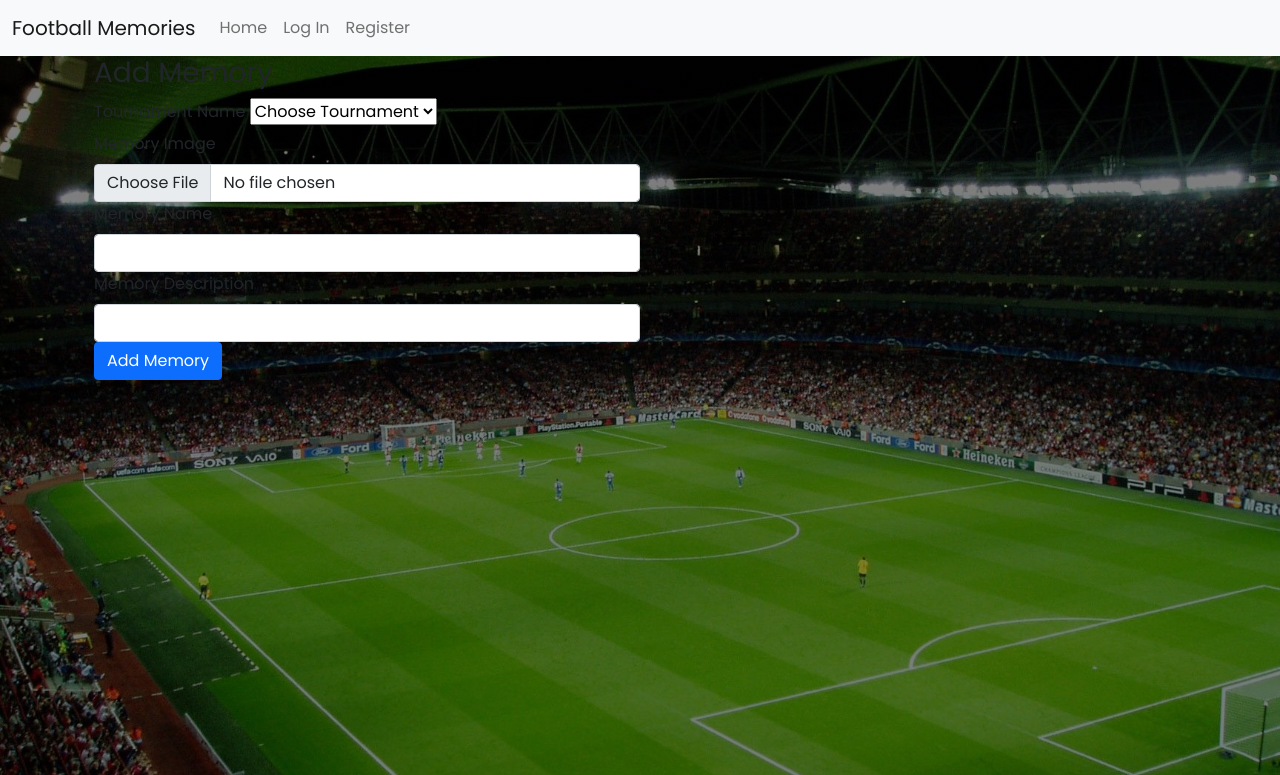
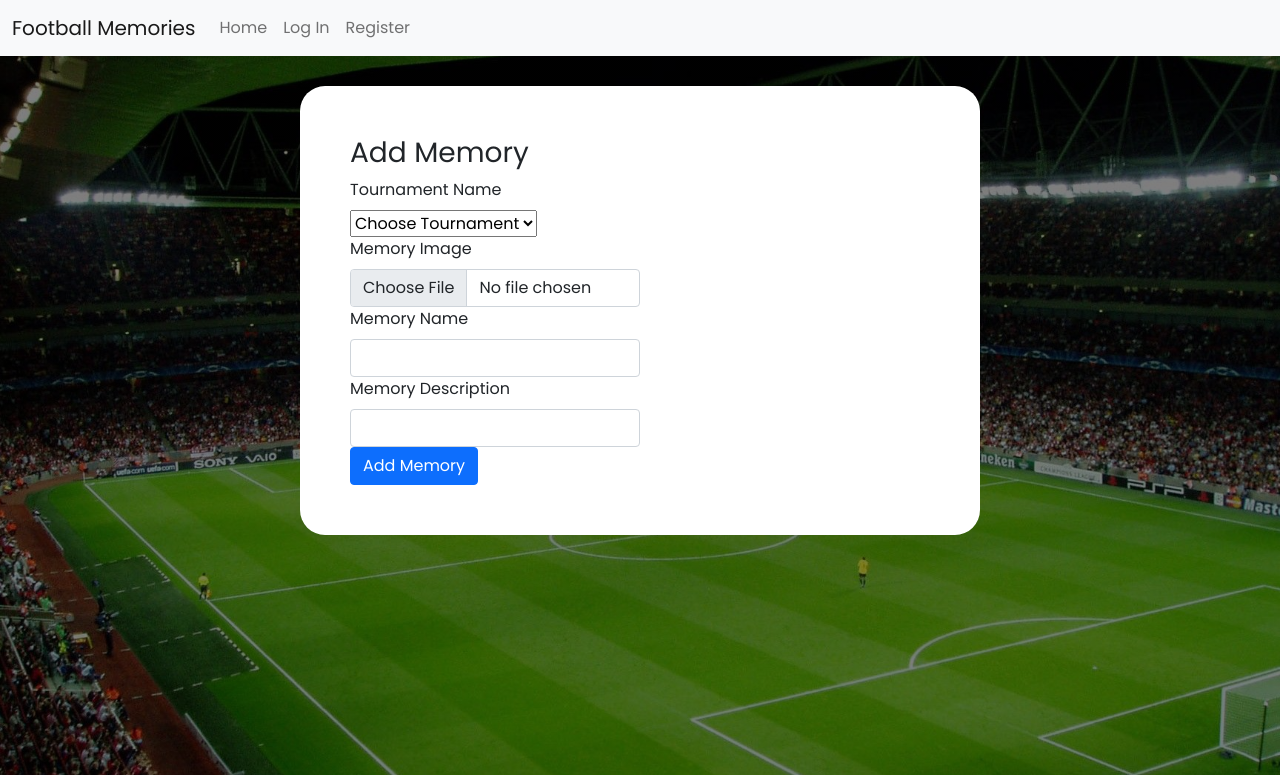
Before and after one commit to pmeeny/CI-MS3-FootballMemories, a Flask app: page /add_memory in a window 1280 px wide. Shown: the top 775 px of the page. Run offline with Flask 2, Linux system fonts and the light colour scheme; data that the repository does not hold is empty; some libraries are stand-ins or nearby versions.

Commit message:
style: Add memory page styling

```diff
--- a/static/css/style.css
+++ b/static/css/style.css
@@ -76,3 +76,13 @@ body, html {
     bottom: 0;
     width: 100%;
 }
+
+/* Add Memory Page */
+.memory-holder {
+    background-color: white;
+    padding: 50px;
+    margin-top: 30px;
+    margin-bottom: 30px;
+    border-radius: 25px;
+    max-width: 680px;
+}
```
